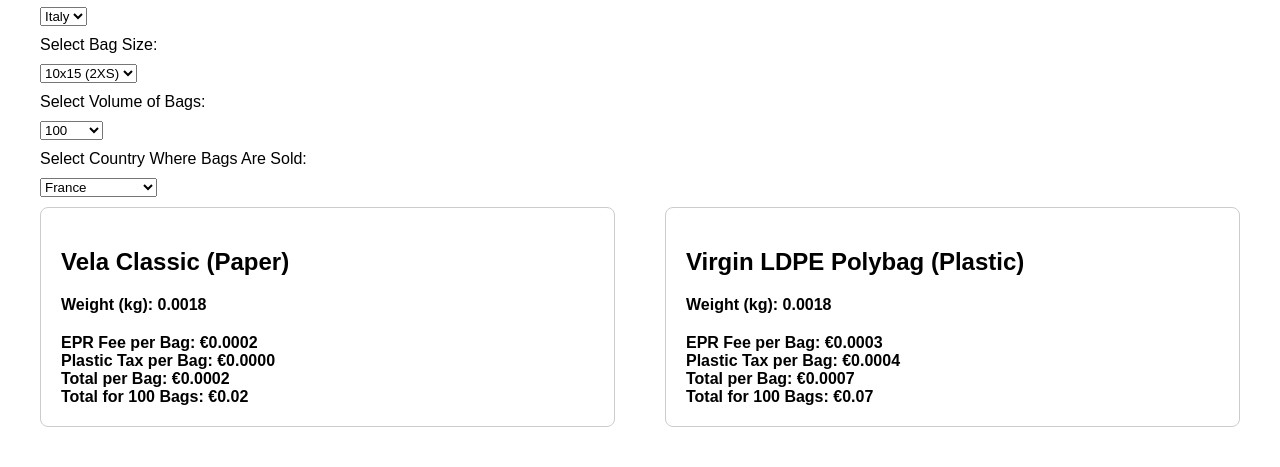
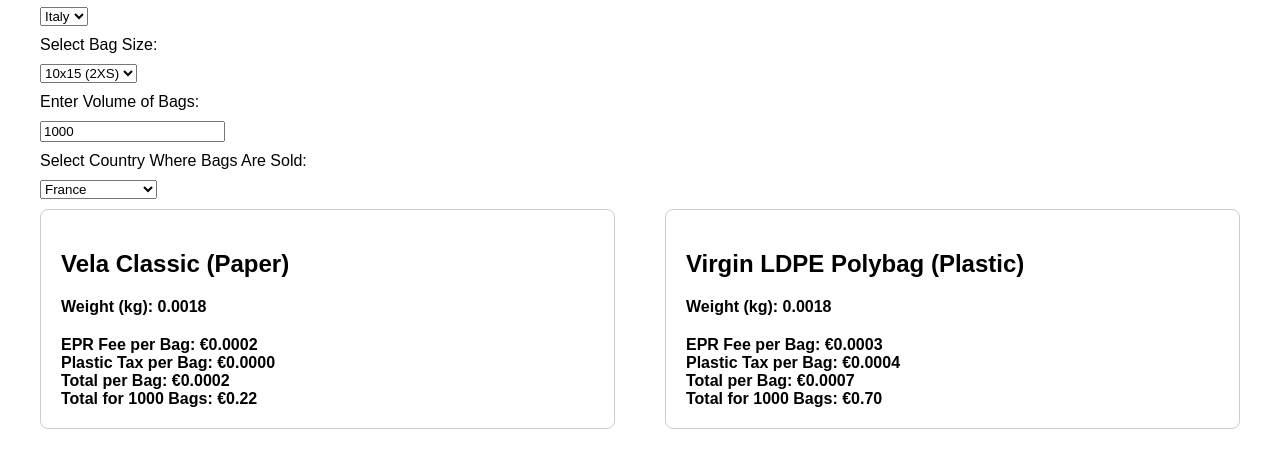
Before and after one commit to pbjones22/Vela---EPR-Calculator, a plain HTML site: page index.html in a window 1280 px wide. Shown: the part 119-586 px from the top of the page. Drawn offline with Linux system fonts and the light colour scheme.

Commit message:
Update index.html (adding asia)

```diff
--- a/index.html
+++ b/index.html
@@ -6,7 +6,7 @@
   <title>Vela EPR Comparative Calculator</title>
   <style>
     body { font-family: Arial, sans-serif; margin: 40px; }
-    label, select { display: block; margin: 10px 0; }
+    label, select, input { display: block; margin: 10px 0; }
     .container { display: flex; justify-content: space-between; gap: 50px; }
     .panel { flex: 1; padding: 20px; border: 1px solid #ccc; border-radius: 8px; }
     .output, .weight-display { margin-top: 20px; font-weight: bold; white-space: pre-wrap; }
@@ -18,6 +18,7 @@
   <label for="productionRegion">Select Production Region:</label>
   <select id="productionRegion">
     <option value="italy">Italy</option>
+    <option value="asia">Asia</option>
   </select>
 
   <label for="bagSize">Select Bag Size:</label>
@@ -32,14 +33,8 @@
     <option value="50x75">50x75 (3XL)</option>
   </select>
 
-  <label for="volume">Select Volume of Bags:</label>
-  <select id="volume">
-    <option value="100">100</option>
-    <option value="500">500</option>
-    <option value="1000">1,000</option>
-    <option value="5000">5,000</option>
-    <option value="10000">10,000</option>
-  </select>
+  <label for="volume">Enter Volume of Bags:</label>
+  <input type="number" id="volume" value="1000" min="1" step="1" />
 
   <label for="salesRegion">Select Country Where Bags Are Sold:</label>
   <select id="salesRegion">
@@ -68,6 +63,7 @@
 
   <script>
     const weights = {
+      italy: {
         "10x15": 0.0018,
         "15x20": 0.0032,
         "20x25": 0.0046,
@@ -76,6 +72,17 @@
         "35x50": 0.0146,
         "40x60": 0.0207,
         "50x75": 0.0298
+      },
+      asia: {
+        "10x15": 0.0018,
+        "15x20": 0.0033,
+        "20x25": 0.0050,
+        "25x30": 0.0072,
+        "30x40": 0.0110,
+        "35x50": 0.0155,
+        "40x60": 0.0215,
+        "50x75": 0.0327
+      }
     };
 
     const feeRates = {
@@ -93,8 +100,9 @@
       const size = document.getElementById('bagSize').value;
       const region = document.getElementById('salesRegion').value;
       const volume = parseInt(document.getElementById('volume').value);
-      const weight = weights[size] || 0;
+      const prodRegion = document.getElementById('productionRegion').value;
 
+      const weight = weights[prodRegion][size] || 0;
       document.getElementById('velaWeight').textContent = weight.toFixed(4);
       document.getElementById('ldpeWeight').textContent = weight.toFixed(4);
 
@@ -122,7 +130,7 @@
         `Total for ${volume} Bags: €${(ldpeTotal * volume).toFixed(2)}`;
     }
 
-    document.querySelectorAll('#bagSize, #salesRegion, #volume').forEach(el => el.addEventListener('change', calculateComparison));
+    document.querySelectorAll('#bagSize, #salesRegion, #volume, #productionRegion').forEach(el => el.addEventListener('change', calculateComparison));
     calculateComparison();
   </script>
 </body>
```
Lines whose indentation alone changed are shown as unchanged.
